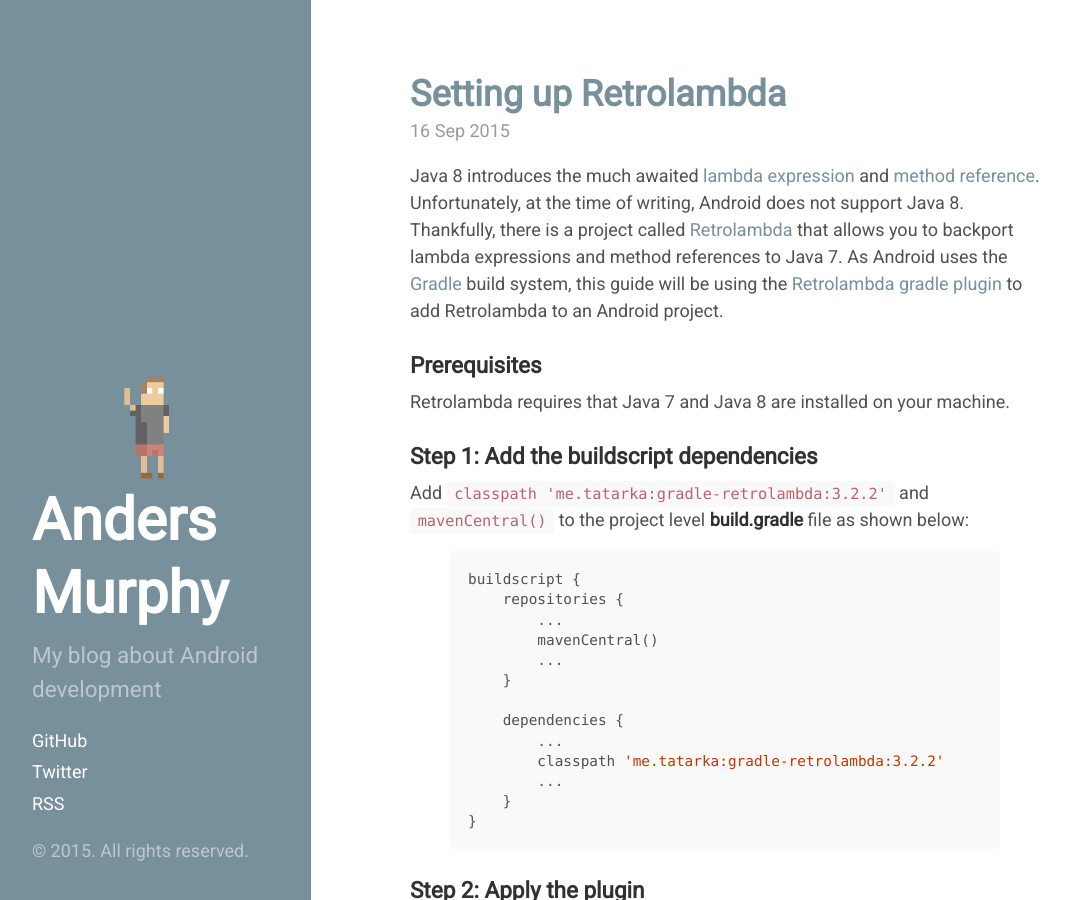
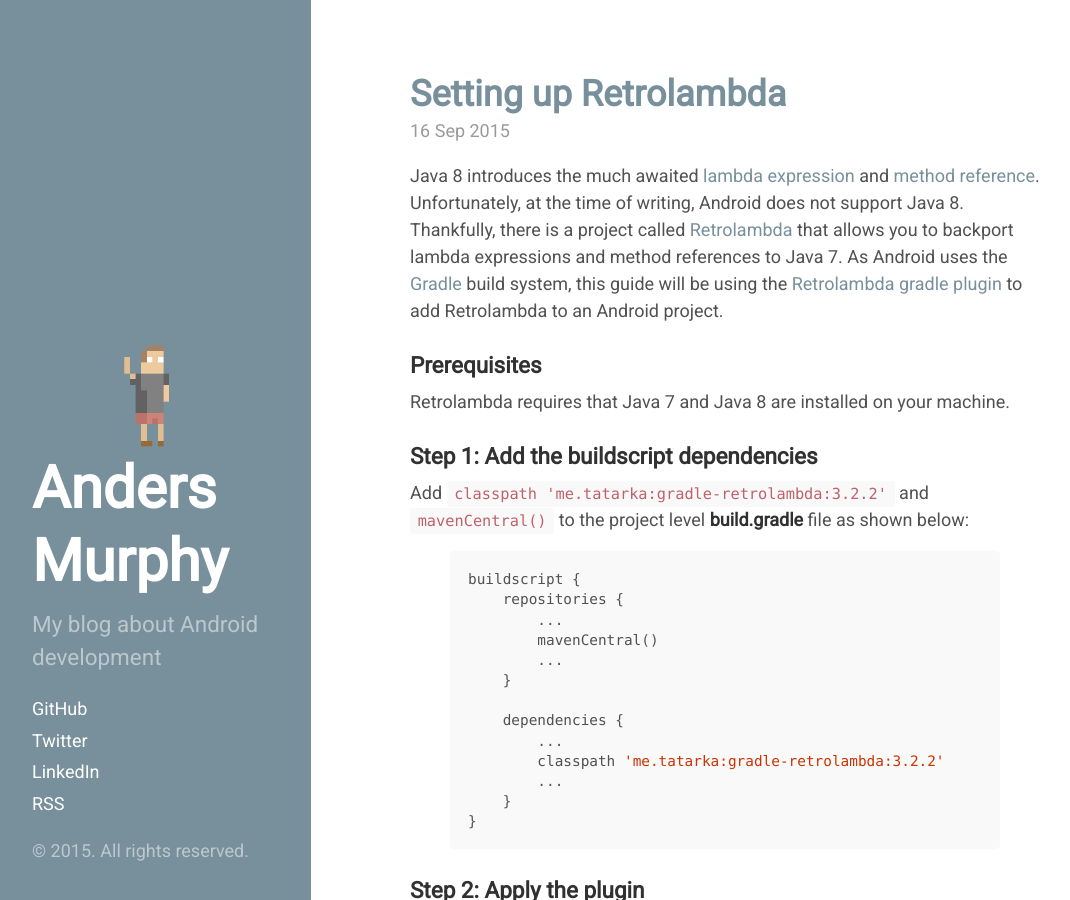
Before and after one commit to andersmurphy/andersmurphy-blog, a Jekyll site: the page built from index.html, in a window 1280 px wide and 900 px high. Shown: the whole window, without its empty margins (13-1083 px from the left). Built offline with Jekyll 4.4.1, drawn with Linux system fonts in a browser that asks for light colours; the list of posts is cut into pages by our own code.

Commit message:
adds link to linkedin

```diff
--- a/_config.yml
+++ b/_config.yml
@@ -13,6 +13,7 @@
 # Social
 github:              https://github.com/andersmurphy
 twitter:             https://twitter.com/anders_murphy
+linkedin:            https://uk.linkedin.com/pub/anders-murphy/3a/57b/764
 
 # Assets
 sass:
--- a/_includes/sidebar.html
+++ b/_includes/sidebar.html
@@ -20,6 +20,10 @@
         <a class="sidebar-nav-item" href="{{ site.twitter }}">Twitter</a>
       {% endif %}
 
+      {% if site.linkedin %}
+        <a class="sidebar-nav-item" href="{{ site.linkedin }}">LinkedIn</a>
+      {% endif %}
+
       <a class="sidebar-nav-item" href="{{ site.baseurl }}/feed.xml">RSS</a>
     </nav>
 
```
